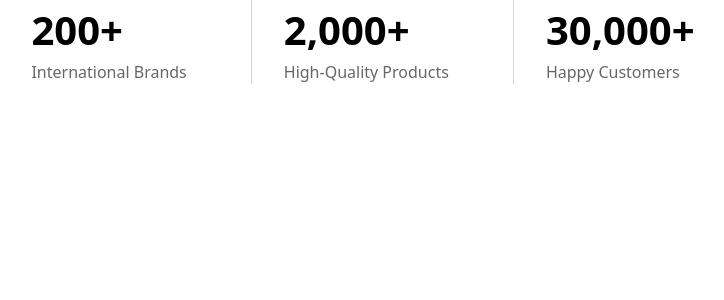
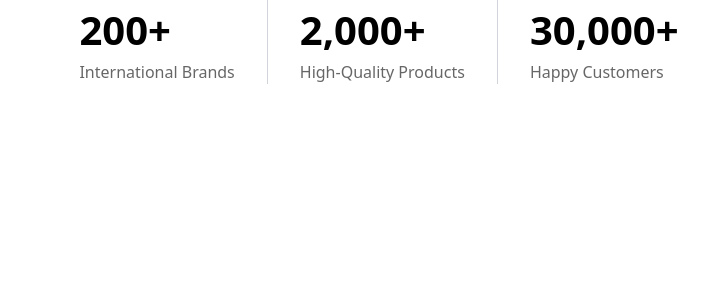
Before and after one commit to DiegoOtani/Shop, a Next.js app: page / in a window 1280 px wide. Shown: the top 300 px of the page, without its empty margins (261-985 px from the left). Built offline with nearby package versions, Linux system fonts and the light colour scheme.

Commit message:
style(QuanittyInfo): removing useless padding and add min-width

```diff
--- a/src/components/QuantityInfo/index.tsx
+++ b/src/components/QuantityInfo/index.tsx
@@ -2,7 +2,7 @@ import { QuantityInfoProps } from "./types";
 
 const QuantityInfo: React.FC<QuantityInfoProps> = ({ quantity, text }) => {
   return (
-    <div className="flex flex-col pr-8">
+    <div className="flex flex-col min-w-[140px] max-sm:min-w-[120px]">
       <h2 className="text-[40px] max-sm:text-2xl font-bold">
         {quantity}+
       </h2>
```
